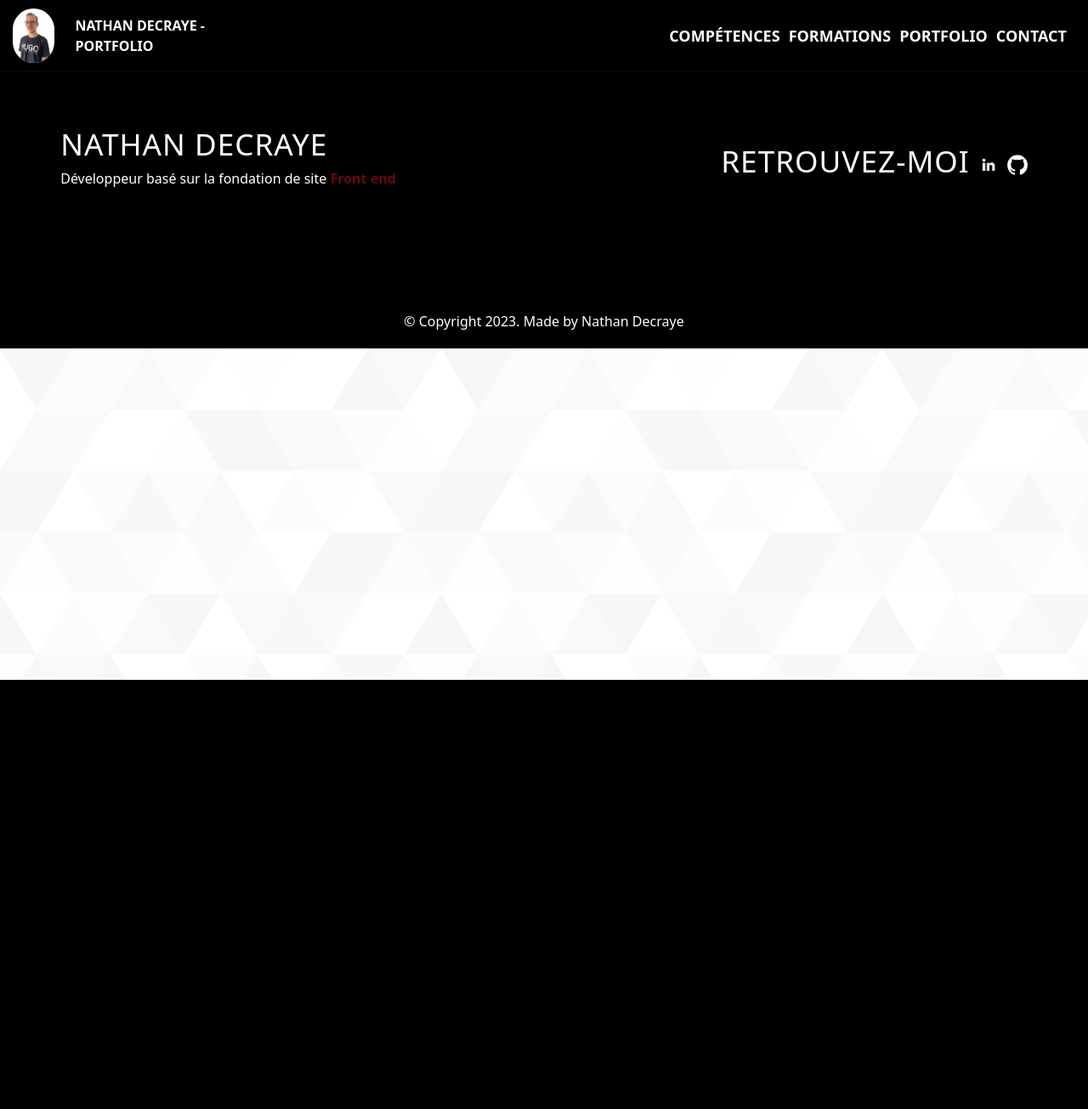
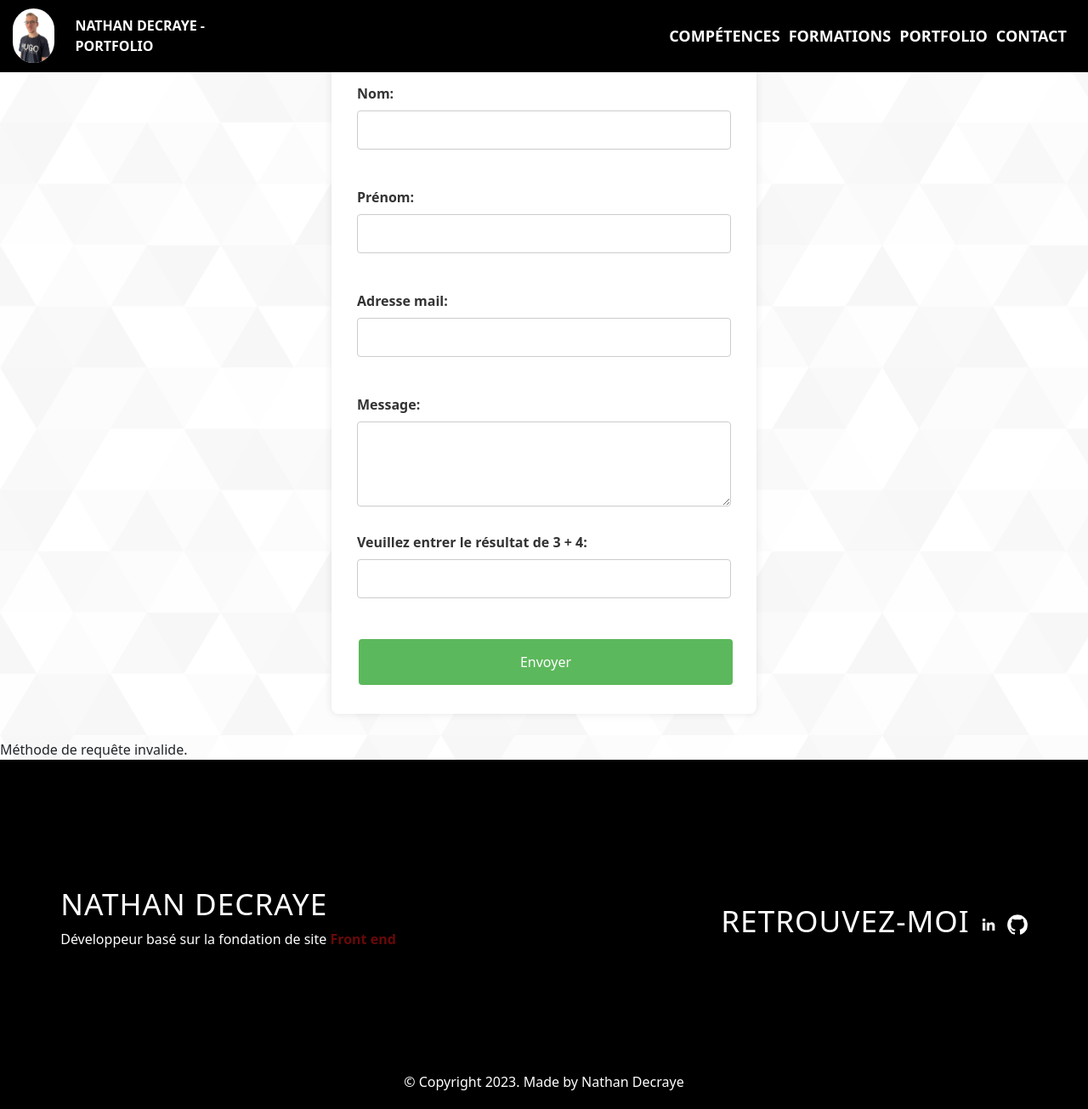
Before and after one commit to NatBoss1609/Portfolio, a PHP site: page /asset/php/contact.php in a window 1280 px wide. Shown: the whole page at 85% size. Before the commit the page ends 800 px from the top, so only its background shows below. Run offline with PHP 8.4, Linux system fonts and the light colour scheme.

Commit message:
Ajout de la page contact

```diff
--- a/asset/css/styles.css
+++ b/asset/css/styles.css
@@ -298,3 +298,62 @@ strong{
     font-size: 1.5rem;
   }
 }
+
+
+/* CONTACT */
+.heading-contact{
+  text-align: center;
+  margin-top: 50px;
+  color: #333;
+}
+
+form {
+  background: #fff;
+  max-width: 500px;
+  margin: 30px auto;
+  padding: 30px;
+  border-radius: 8px;
+  box-shadow: 0 0 10px rgba(0, 0, 0, 0.1);
+}
+
+label {
+  display: block;
+  margin-bottom: 8px;
+  color: #333;
+  font-weight: bold;
+}
+
+input[type="text"],
+input[type="email"],
+textarea {
+  width: 100%;
+  padding: 10px;
+  margin-bottom: 20px;
+  border: 1px solid #ccc;
+  border-radius: 4px;
+  box-sizing: border-box;
+}
+
+textarea {
+  height: 100px;
+  resize: vertical;
+}
+
+input[type="submit"] {
+  background-color: #5cb85c;
+  color: white;
+  border: none;
+  padding: 15px 20px;
+  text-align: center;
+  text-decoration: none;
+  display: inline-block;
+  font-size: 16px;
+  margin: 4px 2px;
+  cursor: pointer;
+  border-radius: 4px;
+  width: 100%;
+}
+
+input[type="submit"]:hover {
+  background-color: #4cae4c;
+}
--- a/asset/php/contact.php
+++ b/asset/php/contact.php
@@ -5,8 +5,69 @@
 ?>
 
     <main>
+        <h2 id="heading-contact">
+            Formulaire de Contact
+        </h2>
+        <form action="contact.php" method="post">
+            <label for="nom">Nom:</label>
+            <input type="text" id="nom" name="nom" required><br><br>
 
+            <label for="prenom">Prénom:</label>
+            <input type="text" id="prenom" name="prenom" required><br><br>
+
+            <label for="email">Adresse mail:</label>
+            <input type="email" id="email" name="email" required><br><br>
+
+            <label for="message">Message:</label>
+            <textarea id="message" name="message" required></textarea><br><br>
+
+            <label for="captcha">Veuillez entrer le résultat de 3 + 4:</label>
+            <input type="text" id="captcha" name="captcha" required><br><br>
+
+            <input type="submit" value="Envoyer">
+        </form>
     </main>
+    <?php
+if ($_SERVER["REQUEST_METHOD"] == "POST") {
+    $nom = htmlspecialchars(trim($_POST['nom']));
+    $prenom = htmlspecialchars(trim($_POST['prenom']));
+    $email = htmlspecialchars(trim($_POST['email']));
+    $message = htmlspecialchars(trim($_POST['message']));
+    $captcha = htmlspecialchars(trim($_POST['captcha']));
+
+    // Validation des champs
+    if (empty($nom) || empty($prenom) || empty($email) || empty($message) || empty($captcha)) {
+        echo "Tous les champs sont requis.";
+        exit;
+    }
+
+    if (!filter_var($email, FILTER_VALIDATE_EMAIL)) {
+        echo "Adresse e-mail invalide.";
+        exit;
+    }
+
+    // Validation du Captcha
+    if ($captcha != 7) { // 3 + 4 = 7
+        echo "Captcha incorrect.";
+        exit;
+    }
+
+    // Envoi de l'e-mail
+    $to = "nathanprofessionnel1609@gmail.com";
+    $subject = "Nouveau message de contact";
+    $body = "Nom: $nom\nPrénom: $prenom\nE-mail: $email\n\nMessage:\n$message";
+    $headers = "From: $email";
+
+    if (mail($to, $subject, $body, $headers)) {
+        echo "Message envoyé avec succès.";
+    } else {
+        echo "Erreur lors de l'envoi du message.";
+    }
+} else {
+    echo "Méthode de requête invalide.";
+}
+?>
+
 
 <?php
 
```
Also changed, not shown: asset/css/portfolio.css (deleted).
